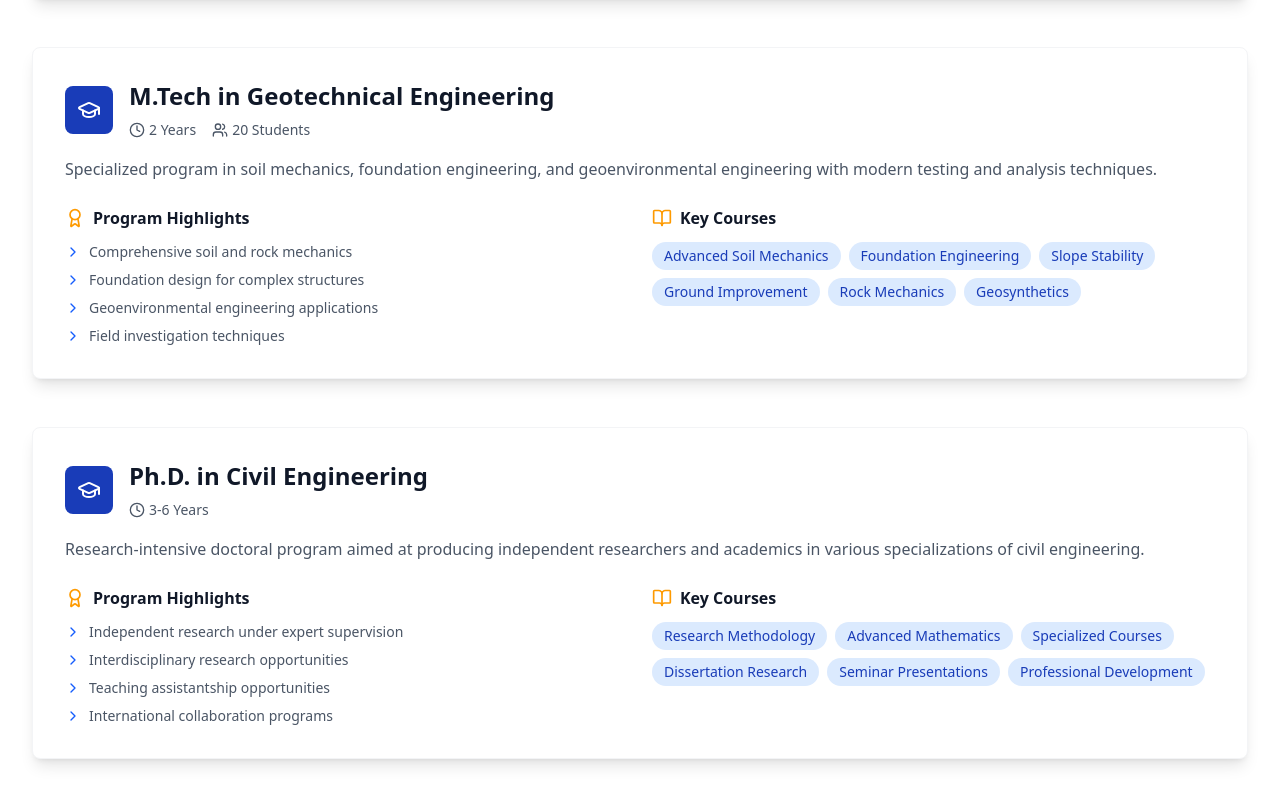
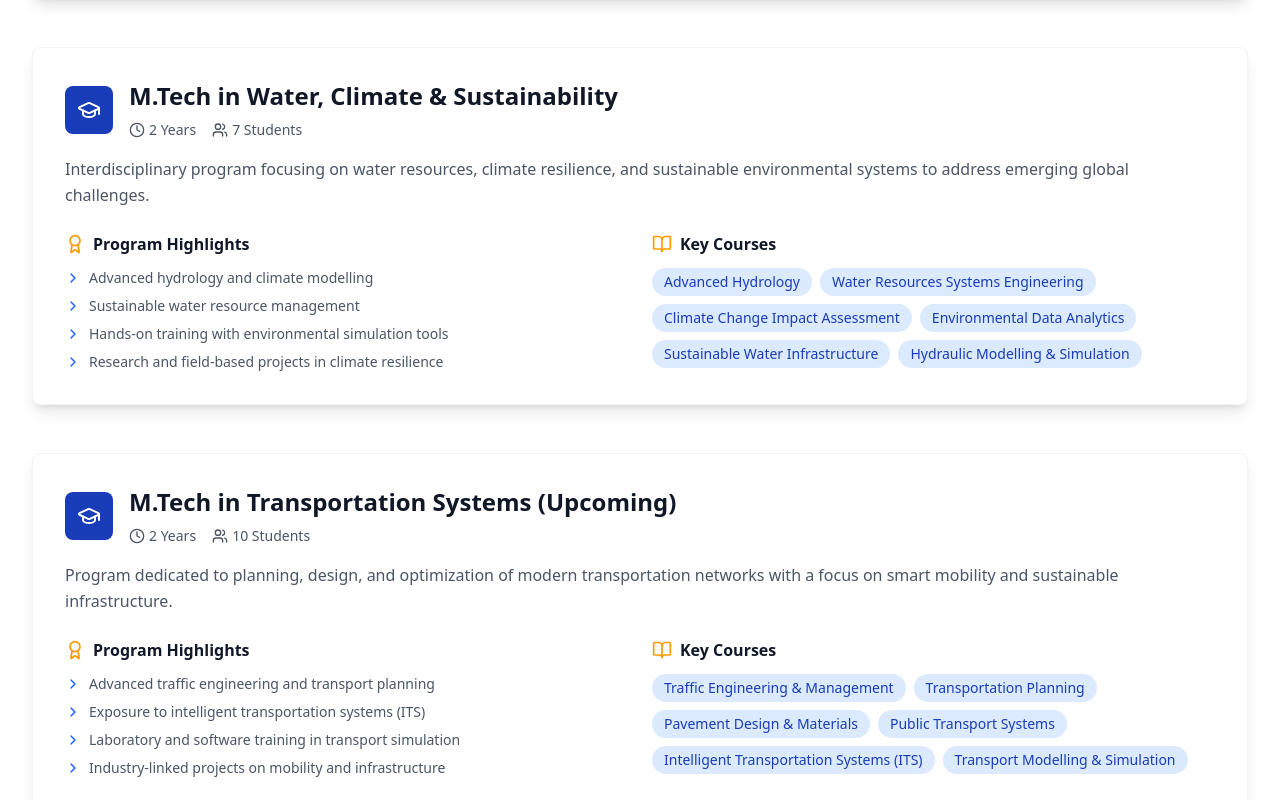
Before and after one commit to YATHARTH-77/web, a React (Vite) app: page /academics in a window 1280 px wide. Shown: the part 1340-2140 px from the top of the page. Built offline with nearby package versions, Linux system fonts and the light colour scheme.

Commit message:
Mtech addition of 2

```diff
--- a/src/pages/About.jsx
+++ b/src/pages/About.jsx
@@ -7,8 +7,8 @@ const About = () => {
     { year: '2009', event: 'Foundation of IIT Indore' },
     // CHANGED: Added specific entry for Civil Engineering start in 2016
     { year: '2016', event: 'Department of Civil Engineering established & First B.Tech batch admitted' },
-    { year: '2017', event: 'New research laboratories established' },
-    { year: '2020', event: 'Reached milestone of 250+ alumni' },
+    { year: '2020', event: 'Reached milestone of 200+ alumni' },
+    { year: '2023', event: 'First M.Tech batch admitted' },
     { year: '2025', event: 'Celebrating 10+ years of excellence' }
   ];
 
--- a/src/pages/Academics.jsx
+++ b/src/pages/Academics.jsx
@@ -20,7 +20,7 @@ const Academics = () => {
     {
       title: 'M.Tech in Structural Engineering',
       duration: '2 Years',
-      intake: '25 Students',
+      intake: '11 Students',
       description: 'Advanced program focusing on design, analysis, and behavior of structures with emphasis on modern computational methods and sustainable construction.',
       highlights: [
         'Advanced structural analysis and design',
@@ -31,7 +31,33 @@ const Academics = () => {
       courses: ['Advanced Structural Analysis', 'Earthquake Engineering', 'Bridge Engineering', 'High-rise Building Design', 'Finite Element Methods', 'Steel and Concrete Structures']
     },
     {
-      title: 'M.Tech in Geotechnical Engineering',
+      title: 'M.Tech in Water, Climate & Sustainability',
+      duration: '2 Years',
+      intake: '7 Students',
+      description: 'Interdisciplinary program focusing on water resources, climate resilience, and sustainable environmental systems to address emerging global challenges.',
+      highlights: [
+        'Advanced hydrology and climate modelling',
+        'Sustainable water resource management',
+        'Hands-on training with environmental simulation tools',
+        'Research and field-based projects in climate resilience'
+      ],
+      courses: [ 'Advanced Hydrology','Water Resources Systems Engineering','Climate Change Impact Assessment','Environmental Data Analytics','Sustainable Water Infrastructure','Hydraulic Modelling & Simulation']
+    },
+    {
+      title: 'M.Tech in Transportation Systems (Upcoming)',
+      duration: '2 Years',
+      intake: '10 Students',
+      description: 'Program dedicated to planning, design, and optimization of modern transportation networks with a focus on smart mobility and sustainable infrastructure.',
+      highlights: [
+      'Advanced traffic engineering and transport planning',
+      'Exposure to intelligent transportation systems (ITS)',
+      'Laboratory and software training in transport simulation',
+      'Industry-linked projects on mobility and infrastructure'
+      ],
+      courses: [ 'Traffic Engineering & Management','Transportation Planning','Pavement Design & Materials','Public Transport Systems','Intelligent Transportation Systems (ITS)','Transport Modelling & Simulation']
+    },
+    {
+      title: 'M.Tech in Geotechnical Engineering (Upcoming)',
       duration: '2 Years',
       intake: '20 Students',
       description: 'Specialized program in soil mechanics, foundation engineering, and geoenvironmental engineering with modern testing and analysis techniques.',
```
